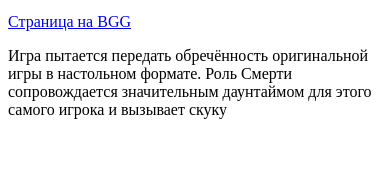
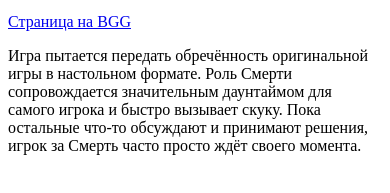
Before and after one commit to Anetos882/BoardgameReviewsSite, an Astro site: page /BoardgameReviewsSite/games/tabletop-pathologic in a window 390 px wide. Shown: the part 181-374 px from the top of the page. Built offline with nearby package versions, Linux system fonts and the light colour scheme; Astro itself is replaced by a stand-in of ours.

Commit message:
Update tabletop-pathologic.md

```diff
--- a/src/content/games/tabletop-pathologic.md
+++ b/src/content/games/tabletop-pathologic.md
@@ -13,4 +13,4 @@ year: 2016
 bayes_rating: 5.5
 users_rated: 176
 ---
-Игра пытается передать обречённость оригинальной игры в настольном формате. Роль Смерти сопровождается значительным даунтаймом для этого самого игрока и вызывает скуку
+Игра пытается передать обречённость оригинальной игры в настольном формате. Роль Смерти сопровождается значительным даунтаймом для самого игрока и быстро вызывает скуку. Пока остальные что-то обсуждают и принимают решения, игрок за Смерть часто просто ждёт своего момента.
```
